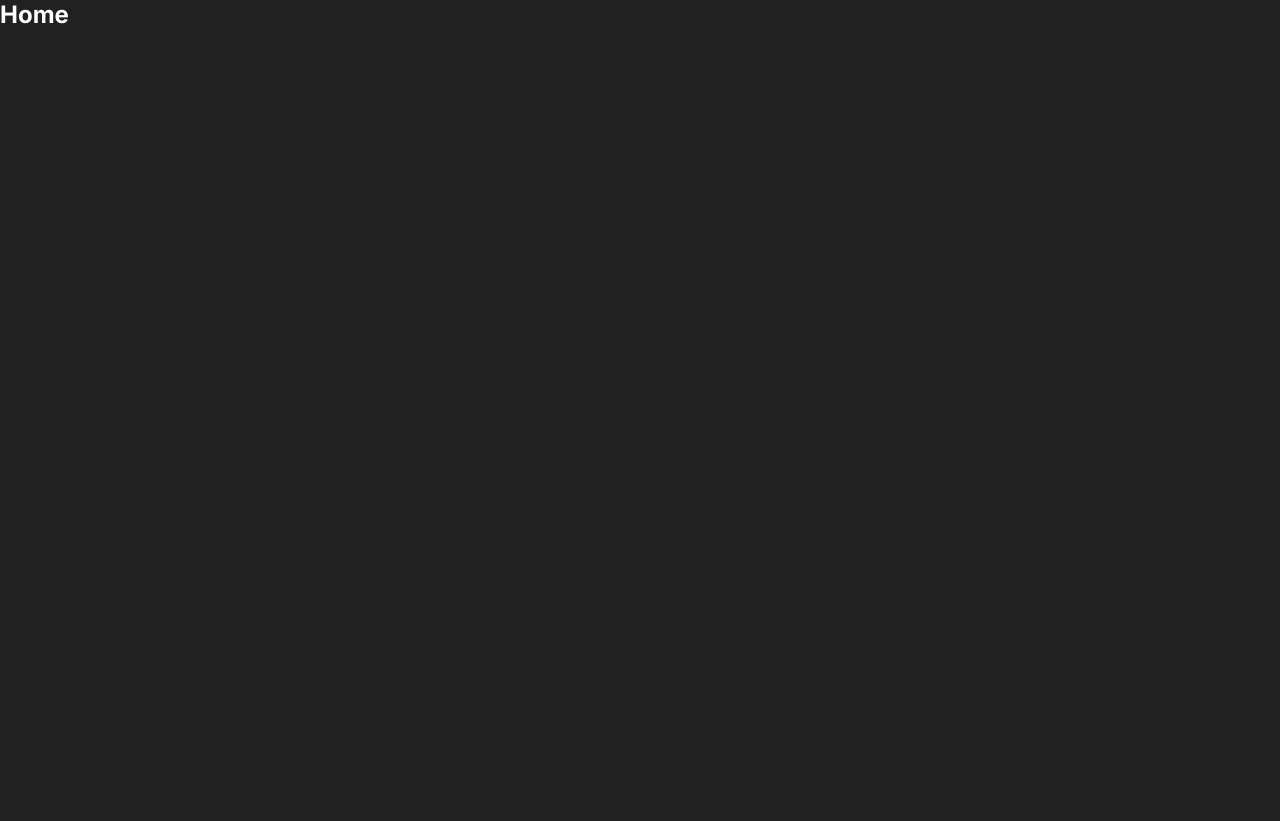
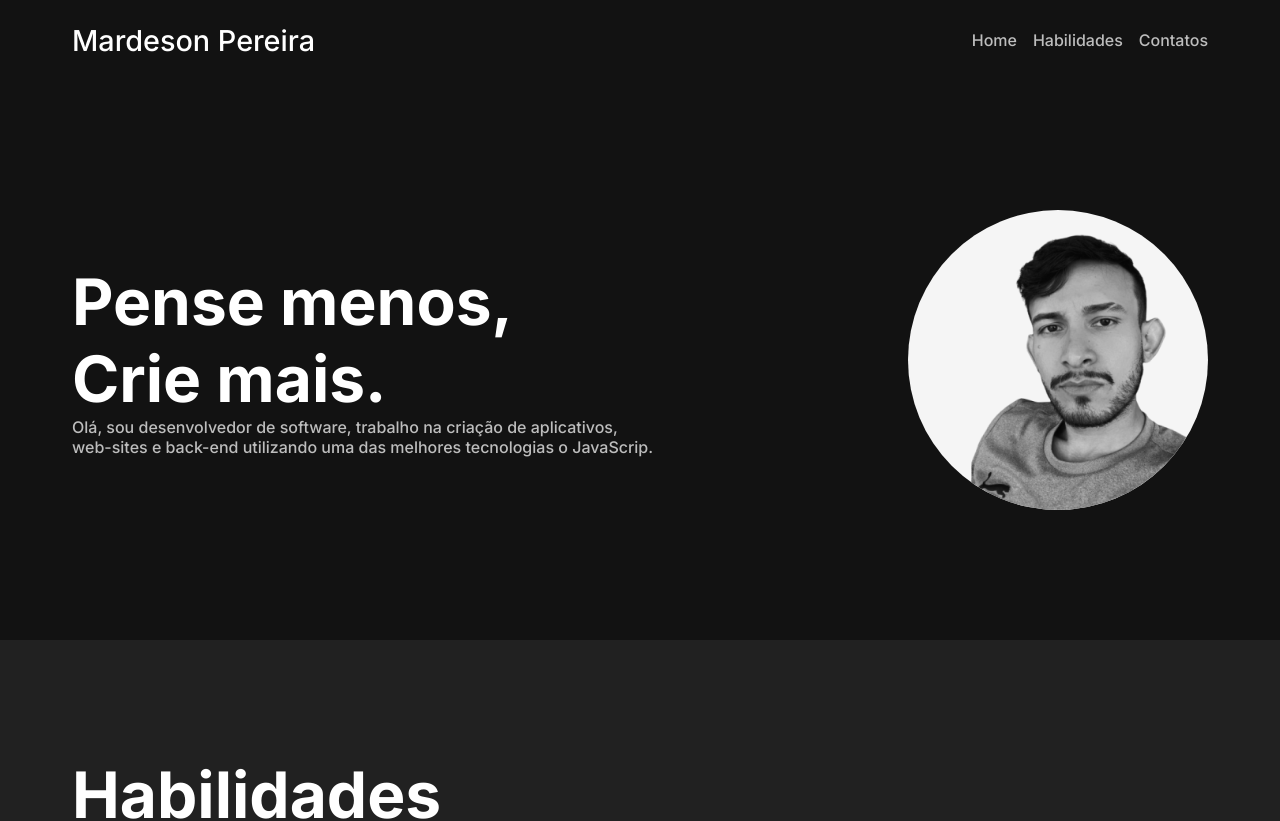
Before and after one commit to mardesonmax/my-portfolio, a Next.js app: page /home in a window 1280 px wide. Shown: the top 821 px of the page. Before the commit the page ends 800 px from the top, so only its background shows below. Built offline with nearby package versions, Linux system fonts and the light colour scheme.

Commit message:
feat: finish home

```diff
--- a/src/pages/home/index.tsx
+++ b/src/pages/home/index.tsx
@@ -1,9 +1,41 @@
+import { Banner } from './components/Banner';
+import { Header } from '~/components/Header';
 import { Container } from './styles';
+import { Skills } from './components/Skills';
+import { GetServerSideProps } from 'next';
+import { api } from '~/services/api';
+import { SkillDTO } from '~/dtos/SkillDTO';
+import { Contacts } from './components/Contacts';
 
-export default function Home() {
+interface Props {
+  skills: SkillDTO[];
+}
+
+export default function Home({ skills }: Props) {
   return (
     <Container>
-      <h1>Home</h1>
+      <Header />
+
+      <Banner />
+
+      <Skills skills={skills} />
+
+      <Contacts />
+
+      <footer>
+        <span>
+          Desenvolvido com <span>❤</span> por <strong>Mardeson Pereira</strong>
+        </span>
+      </footer>
     </Container>
   );
 }
+
+export const getServerSideProps: GetServerSideProps = async () => {
+  const { data } = await api.get('/skill');
+  return {
+    props: {
+      skills: data,
+    },
+  };
+};
--- a/src/pages/home/styles.ts
+++ b/src/pages/home/styles.ts
@@ -1,3 +1,18 @@
 import styled from 'styled-components';
 
-export const Container = styled.section``;
+export const Container = styled.main`
+  footer {
+    padding: 64px 16px;
+    display: flex;
+    justify-content: center;
+
+    span {
+      font-size: 1rem;
+
+      span {
+        color: #ce1900;
+        font-size: 1.2rem;
+      }
+    }
+  }
+`;
```
